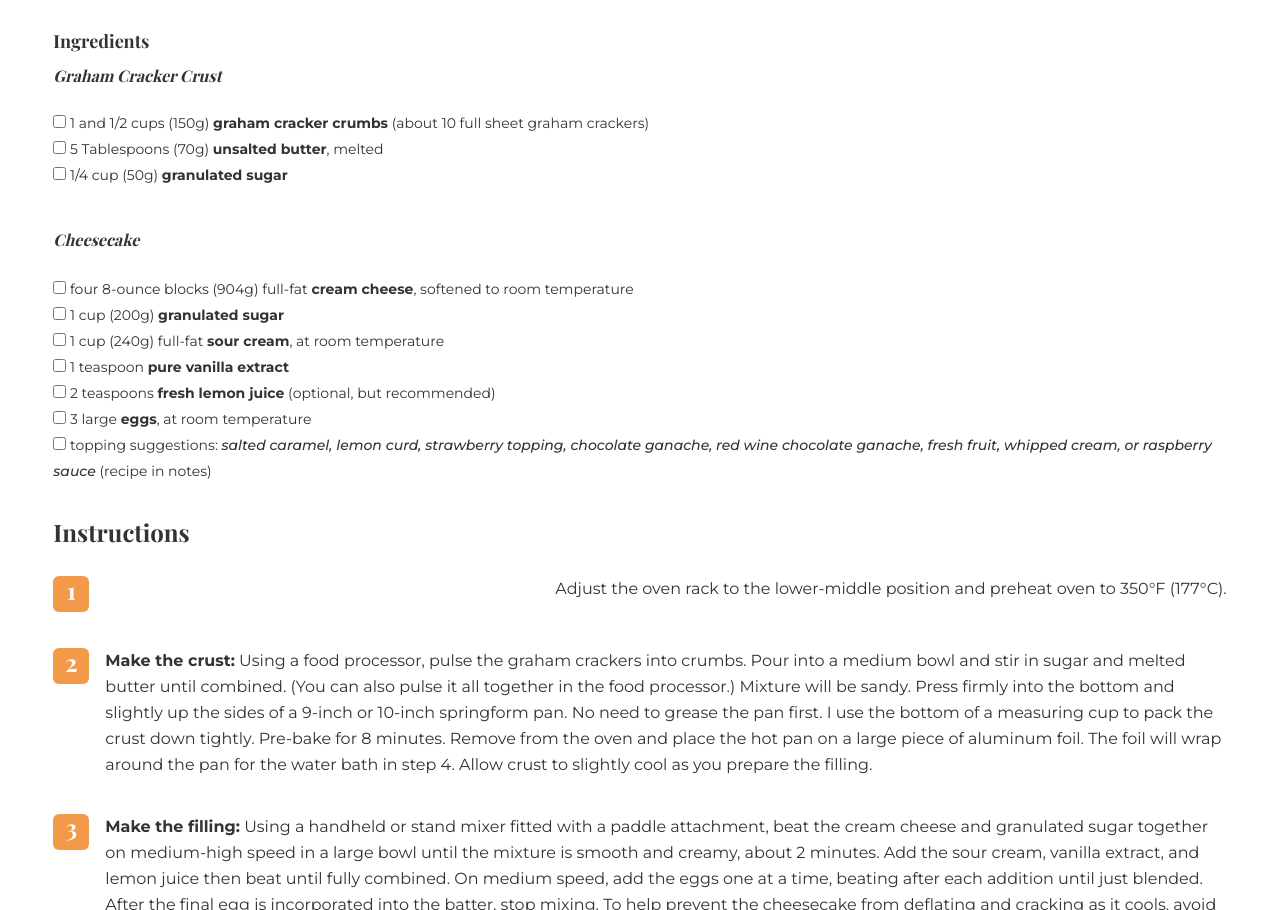
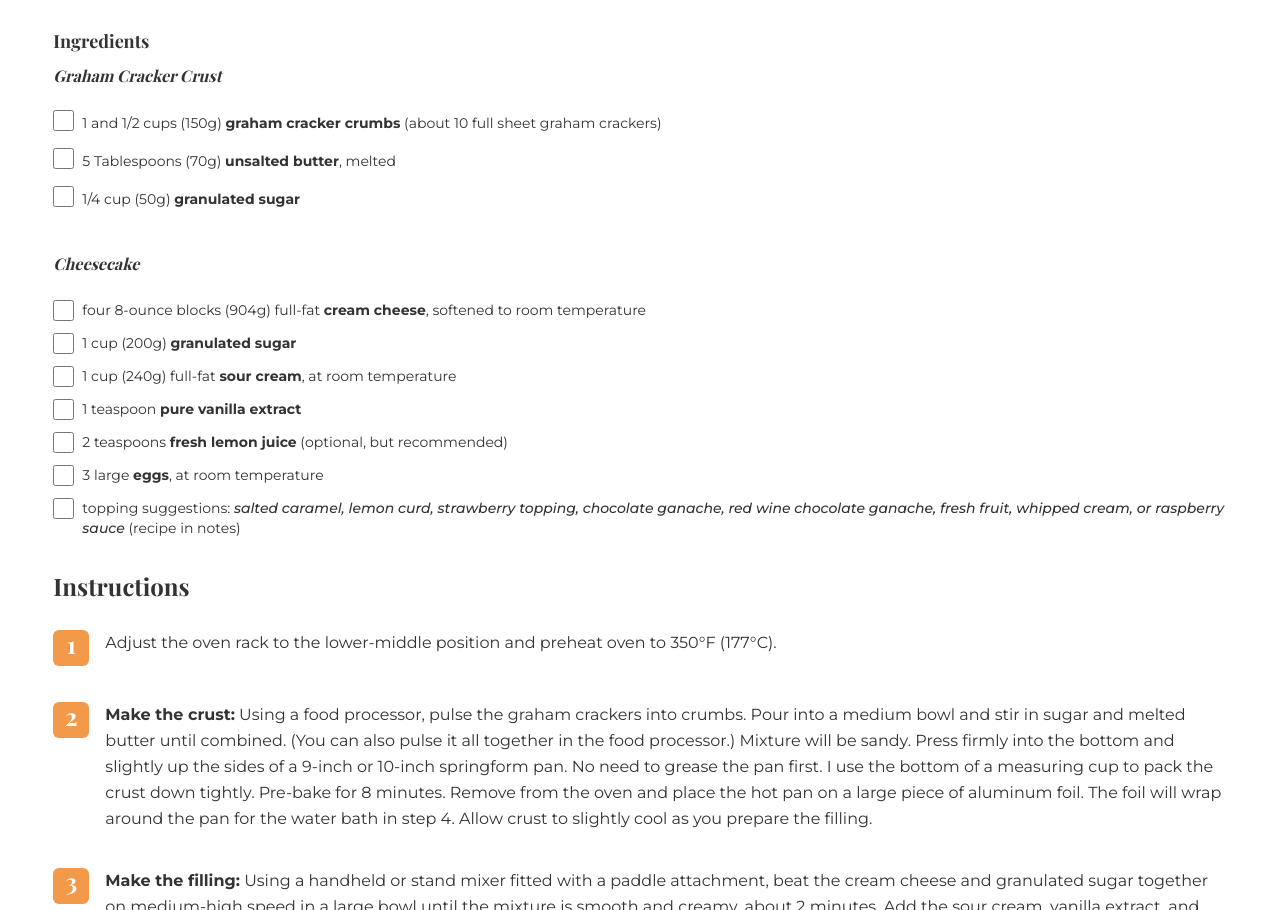
Before and after one commit to islandskan/devchallenges-responsive-recipe-blog, a website: page build/index.html in a window 1280 px wide. Shown: the part 792-1702 px from the top of the page. Drawn offline with nearby package versions, Linux system fonts and the light colour scheme; a web font is replaced by a local one.

Commit message:
assign checkbox classes to the elements in the ingredients section

```diff
--- a/build/index.html
+++ b/build/index.html
@@ -120,11 +120,12 @@
                         </h3>
                         <ul class="leading-[26px]">
                             <!-- The checkboxes should be here -->
-                            <li>
+                            <li class="checkbox-layout">
                                 <input
                                     type="checkbox"
                                     name="ing-1"
                                     id="ing-1"
+                                    class="self-start checkbox"
                                 />
                                 <label for="ing-1">
                                     1 and 1/2 cups (150g)
@@ -134,12 +135,14 @@
                                     (about 10 full sheet graham crackers)</label
                                 >
                             </li>
-                            <li>
+                            <li class="checkbox-layout">
                                 <input
                                     type="checkbox"
                                     name="ing-2"
                                     id="ing-2"
+                                    class="self-start checkbox"
                                 />
+
                                 <label for="ing-2">
                                     5 Tablespoons (70g)
                                     <span class="font-bold"
@@ -147,11 +150,12 @@
                                     >, melted
                                 </label>
                             </li>
-                            <li>
+                            <li class="checkbox-layout">
                                 <input
                                     type="checkbox"
                                     name="ing-3"
                                     id="ing-3"
+                                    class="self-start checkbox"
                                 />
                                 <label for="ing-3">
                                     1/4 cup (50g)
@@ -169,24 +173,27 @@
                         >
                             Cheesecake
                         </h3>
-                        <ul class="leading-[26px]">
-                            <li>
+                        <ul>
+                            <li class="checkbox-layout">
                                 <input
                                     type="checkbox"
                                     name="ing-4"
                                     id="ing-4"
+                                    class="self-start checkbox"
                                 />
+
                                 <label for="ing-4">
                                     four 8-ounce blocks (904g) full-fat
                                     <span class="font-bold">cream cheese</span>,
                                     softened to room temperature
                                 </label>
                             </li>
-                            <li>
+                            <li class="checkbox-layout">
                                 <input
                                     type="checkbox"
                                     name="ing-5"
                                     id="ing-5"
+                                    class="self-start checkbox"
                                 />
                                 <label for="ing-5">
                                     1 cup (200g)
@@ -195,11 +202,12 @@
                                     >
                                 </label>
                             </li>
-                            <li>
+                            <li class="checkbox-layout">
                                 <input
                                     type="checkbox"
                                     name="ing-6"
                                     id="ing-6"
+                                    class="self-start checkbox"
                                 />
                                 <label for="ing-6">
                                     1 cup (240g) full-fat
@@ -207,11 +215,12 @@
                                     at room temperature
                                 </label>
                             </li>
-                            <li>
+                            <li class="checkbox-layout">
                                 <input
                                     type="checkbox"
                                     name="ing-7"
                                     id="ing-7"
+                                    class="self-start checkbox"
                                 />
                                 <label for="ing-7">
                                     1 teaspoon
@@ -220,11 +229,12 @@
                                     >
                                 </label>
                             </li>
-                            <li>
+                            <li class="checkbox-layout">
                                 <input
                                     type="checkbox"
                                     name="ing-8"
-                                    id="ing-9"
+                                    id="ing-8"
+                                    class="self-start checkbox"
                                 />
                                 <label for="ing-8">
                                     2 teaspoons
@@ -234,22 +244,24 @@
                                     (optional, but recommended)
                                 </label>
                             </li>
-                            <li>
+                            <li class="checkbox-layout">
                                 <input
                                     type="checkbox"
                                     name="ing-9"
                                     id="ing-9"
+                                    class="self-start checkbox"
                                 />
                                 <label for="ing-9">
                                     3 large <span class="font-bold">eggs</span>,
                                     at room temperature
                                 </label>
                             </li>
-                            <li>
+                            <li class="checkbox-layout">
                                 <input
                                     type="checkbox"
                                     name="ing-10"
                                     id="ing-10"
+                                    class="self-start checkbox"
                                 />
                                 <label for="ing-10">
                                     topping suggestions:
```
Also changed, not shown: build/styles.css.
